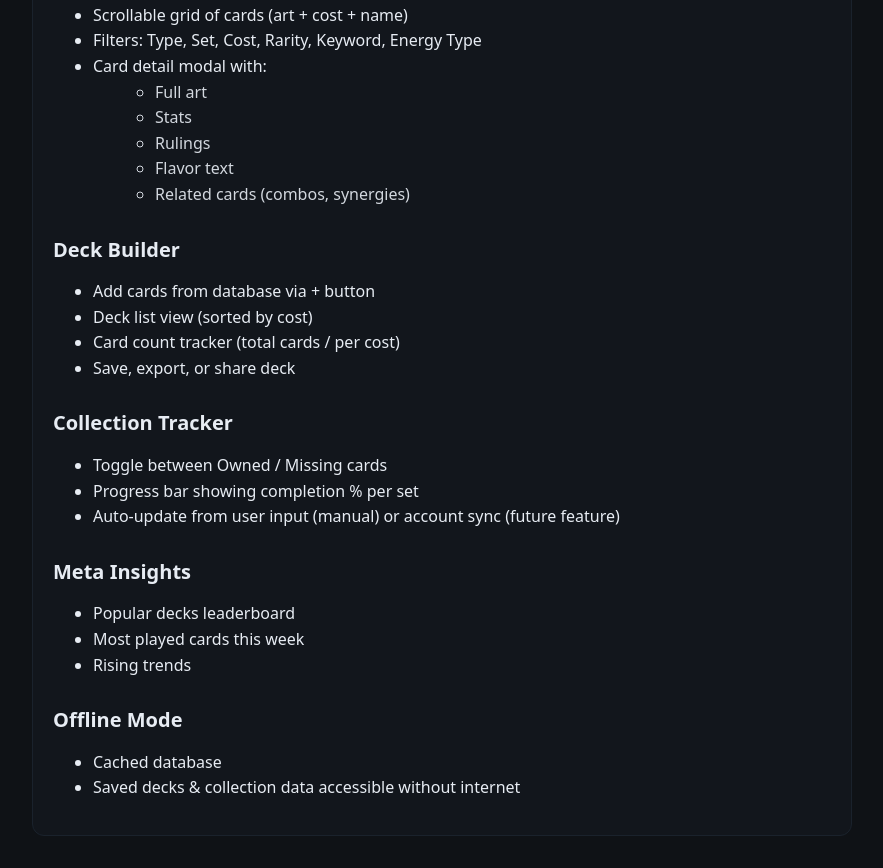
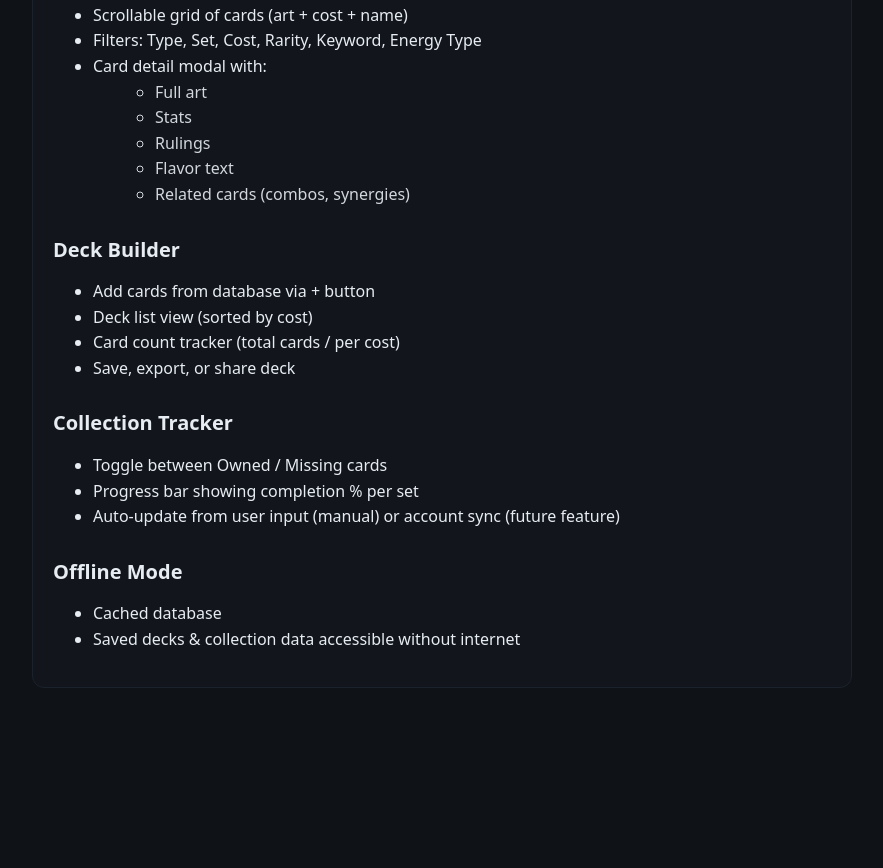
Before and after one commit to dncns/riotverification, a plain HTML site: page index.html in a window 1280 px wide. Shown: the part 521-1389 px from the top of the page, without its empty margins (198-1081 px from the left). After the commit the page ends 1241 px from the top, so only its background shows below. Drawn offline with Linux system fonts and the light colour scheme.

Commit message:
Remove old item

```diff
--- a/index.html
+++ b/index.html
@@ -74,13 +74,6 @@
           <li>Auto-update from user input (manual) or account sync (future feature)</li>
         </ul>
 
-        <h2>Meta Insights</h2>
-        <ul>
-          <li>Popular decks leaderboard</li>
-          <li>Most played cards this week</li>
-          <li>Rising trends</li>
-        </ul>
-
         <h2>Offline Mode</h2>
         <ul>
           <li>Cached database</li>
```
